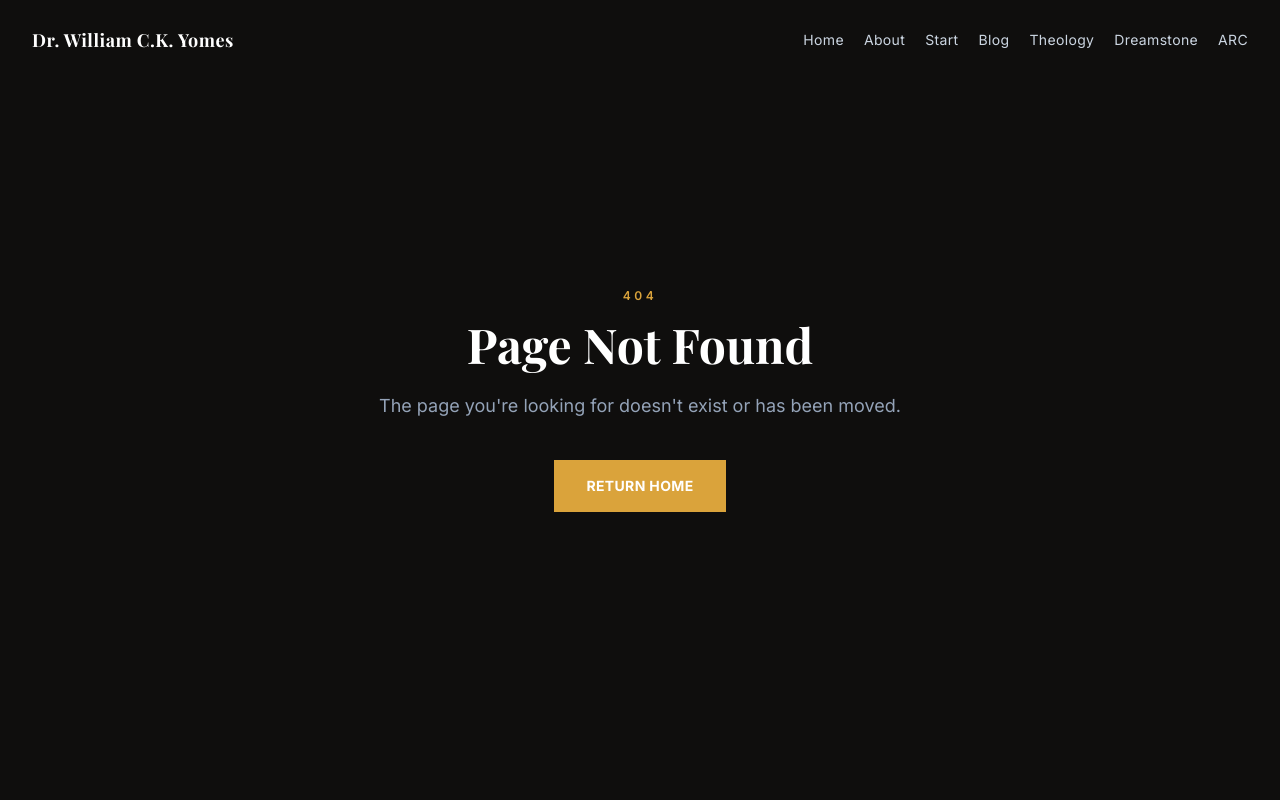
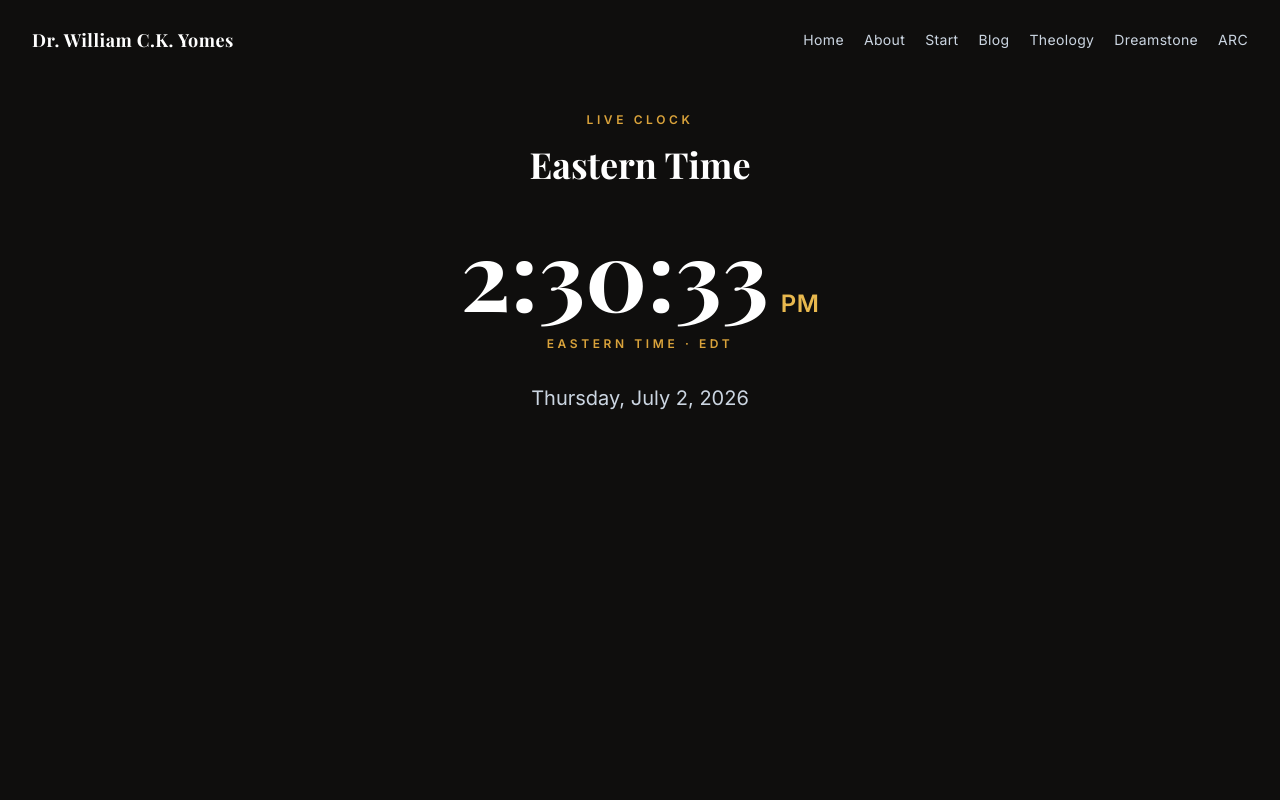
Before and after one commit to byomes/wcky, a Next.js app: page /time in a window 1280 px wide. Before the commit this address had no page. Shown: the top 800 px of the page. Built offline with nearby package versions, Linux system fonts and the light colour scheme; a web font is replaced by a local one.

Commit message:
Add /time page with live Eastern Time clock
Displays a live digital clock (H:M:S with AM/PM) and today's date in
America/New_York, updating every second and correctly handling the
EST/EDT transition via Intl.DateTimeFormat.

Co-Authored-By: Claude Sonnet 5 <noreply@anthropic.com>

```diff
--- /dev/null
+++ b/src/app/time/Clock.tsx
@@ -0,0 +1,79 @@
+'use client'
+
+import { useEffect, useState } from 'react'
+
+const TIME_ZONE = 'America/New_York'
+
+const timeFormatter = new Intl.DateTimeFormat('en-US', {
+  timeZone: TIME_ZONE,
+  hour: 'numeric',
+  minute: '2-digit',
+  second: '2-digit',
+  hour12: true,
+})
+
+const dateFormatter = new Intl.DateTimeFormat('en-US', {
+  timeZone: TIME_ZONE,
+  weekday: 'long',
+  year: 'numeric',
+  month: 'long',
+  day: 'numeric',
+})
+
+const zoneFormatter = new Intl.DateTimeFormat('en-US', {
+  timeZone: TIME_ZONE,
+  timeZoneName: 'short',
+})
+
+function part(formatter: Intl.DateTimeFormat, date: Date, type: Intl.DateTimeFormatPartTypes) {
+  return formatter.formatToParts(date).find(p => p.type === type)?.value ?? ''
+}
+
+export default function Clock() {
+  const [now, setNow] = useState<Date | null>(null)
+
+  useEffect(() => {
+    setNow(new Date())
+    const interval = setInterval(() => setNow(new Date()), 1000)
+    return () => clearInterval(interval)
+  }, [])
+
+  if (!now) {
+    return (
+      <div>
+        <div className="font-serif text-6xl sm:text-7xl md:text-8xl font-bold text-white tabular-nums leading-none">
+          --:--:--
+        </div>
+        <div className="mt-4 h-4" />
+        <div className="mt-8 h-6" />
+      </div>
+    )
+  }
+
+  const hour = part(timeFormatter, now, 'hour')
+  const minute = part(timeFormatter, now, 'minute')
+  const second = part(timeFormatter, now, 'second')
+  const period = part(timeFormatter, now, 'dayPeriod')
+  const zoneAbbr = part(zoneFormatter, now, 'timeZoneName')
+
+  return (
+    <div>
+      <div className="flex items-baseline justify-center gap-3">
+        <span className="font-serif text-6xl sm:text-7xl md:text-8xl font-bold text-white tabular-nums leading-none">
+          {hour}:{minute}:{second}
+        </span>
+        <span className="text-gold-400 text-xl sm:text-2xl font-semibold tracking-wide">
+          {period}
+        </span>
+      </div>
+
+      <p className="mt-4 text-gold-500 text-xs tracking-[0.3em] uppercase font-semibold">
+        Eastern Time &middot; {zoneAbbr}
+      </p>
+
+      <p className="mt-8 text-slate-300 text-lg sm:text-xl">
+        {dateFormatter.format(now)}
+      </p>
+    </div>
+  )
+}
--- /dev/null
+++ b/src/app/time/page.tsx
@@ -0,0 +1,23 @@
+import type { Metadata } from 'next'
+import Clock from './Clock'
+
+export const metadata: Metadata = {
+  title: 'Current Time',
+  description: 'The current time in the Eastern Time zone (America/New_York), live and updating every second.',
+}
+
+export default function TimePage() {
+  return (
+    <section className="bg-navy-950 min-h-screen pt-28 pb-20 px-6">
+      <div className="max-w-lg mx-auto text-center">
+        <p className="text-gold-500 text-xs tracking-[0.3em] uppercase font-semibold mb-4">
+          Live Clock
+        </p>
+        <h1 className="font-serif text-3xl sm:text-4xl font-bold text-white mb-10">
+          Eastern Time
+        </h1>
+        <Clock />
+      </div>
+    </section>
+  )
+}
```
